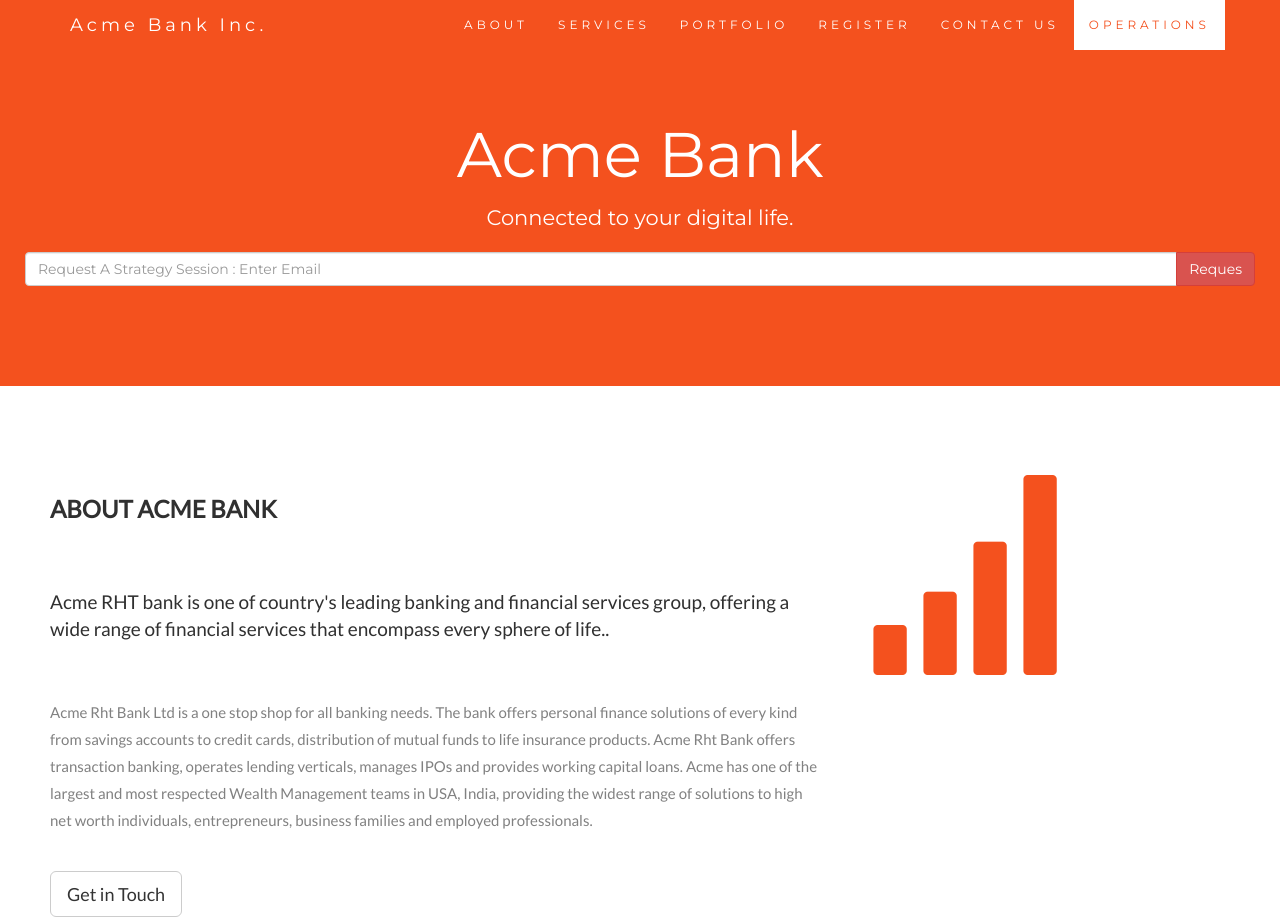
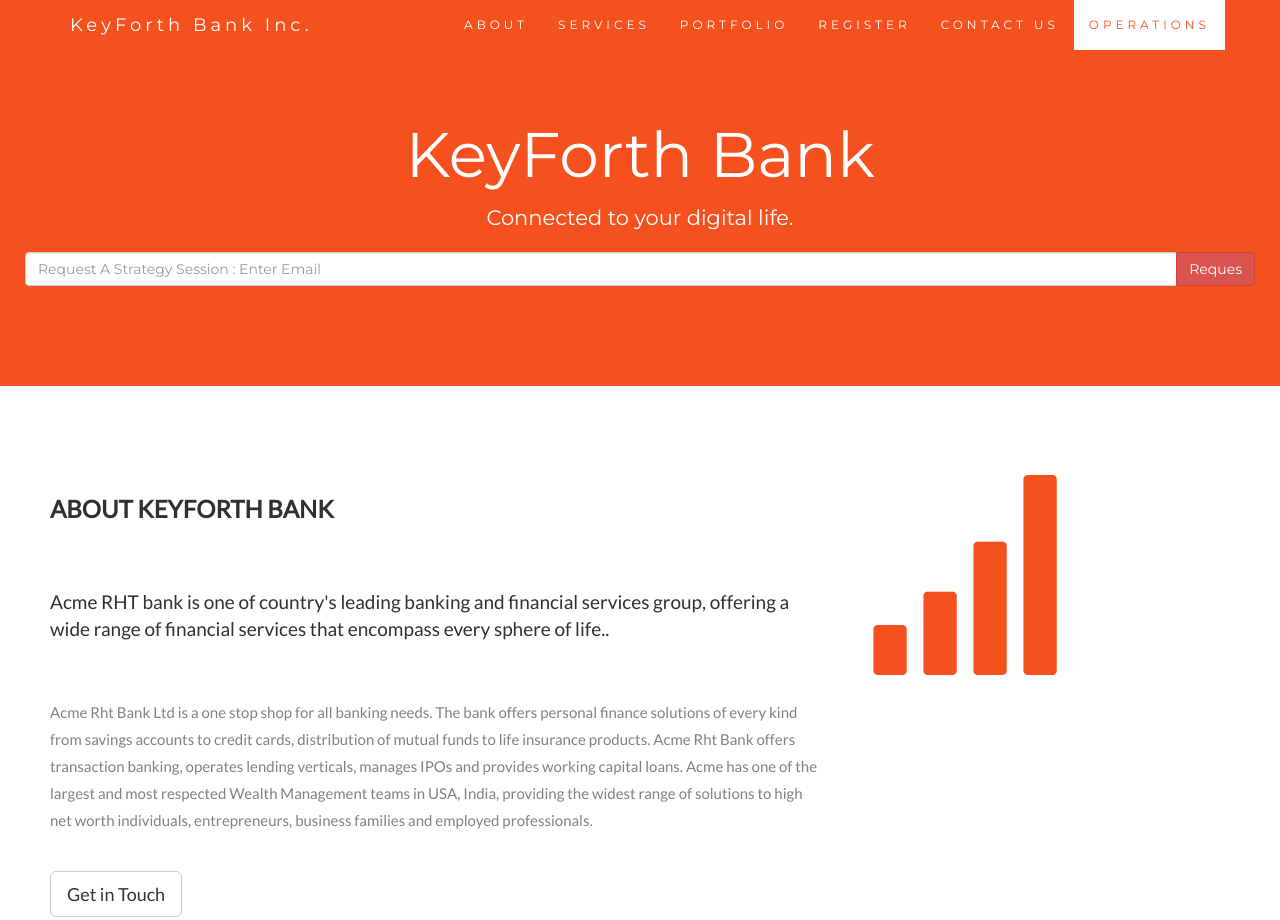
Before and after one commit to anurag-saran/acmebank-node-api_web, a website: page public/index.html in a window 1280 px wide. Shown: the top 920 px of the page. Drawn offline with nearby package versions, Linux system fonts and the light colour scheme; some packages are replaced by stand-ins of ours.

Commit message:
Update index.html

```diff
--- a/public/index.html
+++ b/public/index.html
@@ -2,7 +2,7 @@
 <html lang="en">
    <head>
       <!-- Theme Made By www.w3schools.com - No Copyright -->
-      <title>Acme Bank Inc.</title>
+      <title>KeyForth Bank Inc.</title>
       <meta charset="utf-8">
       <meta name="viewport" content="width=device-width, initial-scale=1">
       <link rel="stylesheet" href="https://maxcdn.bootstrapcdn.com/bootstrap/3.3.7/css/bootstrap.min.css">
@@ -199,7 +199,7 @@
                <span class="icon-bar"></span>
                <span class="icon-bar"></span>
                </button>
-               <a class="navbar-brand" href="#myPage">Acme Bank Inc.</a>
+               <a class="navbar-brand" href="#myPage">KeyForth Bank Inc.</a>
             </div>
             <div class="collapse navbar-collapse" id="myNavbar">
                <ul class="nav navbar-nav navbar-right">
@@ -214,7 +214,7 @@
          </div>
       </nav>
       <div class="jumbotron text-center">
-         <h1>Acme Bank</h1>
+         <h1>KeyForth Bank</h1>
          <p>Connected to your digital life.</p>
          <form>
             <div class="input-group">
@@ -229,7 +229,7 @@
       <div id="about" class="container-fluid">
          <div class="row">
             <div class="col-sm-8">
-               <h2>About Acme Bank</h2>
+               <h2>About KeyForth Bank</h2>
                <br>
                <h4>Acme RHT bank is one of country's leading banking and financial services group, offering a wide range of financial services that encompass every sphere of life..</h4>
                <br>
@@ -559,7 +559,7 @@
          <a href="#myPage" title="To Top">
          <span class="glyphicon glyphicon-chevron-up"></span>
          </a>
-         <p>Maintained By Anurag Saran<a href="https://www.anuragsdemo.com" title="Visit anuragsdemo"> www.anuragsdemo.com</a></p>
+         <p>Maintained By Anurag  and Kavita<a href="https://www.anuragsdemo.com" title="Visit anuragsdemo"> www.anuragsdemo.com</a></p>
       </footer>
       <script>
          $(document).ready(function(){
```
